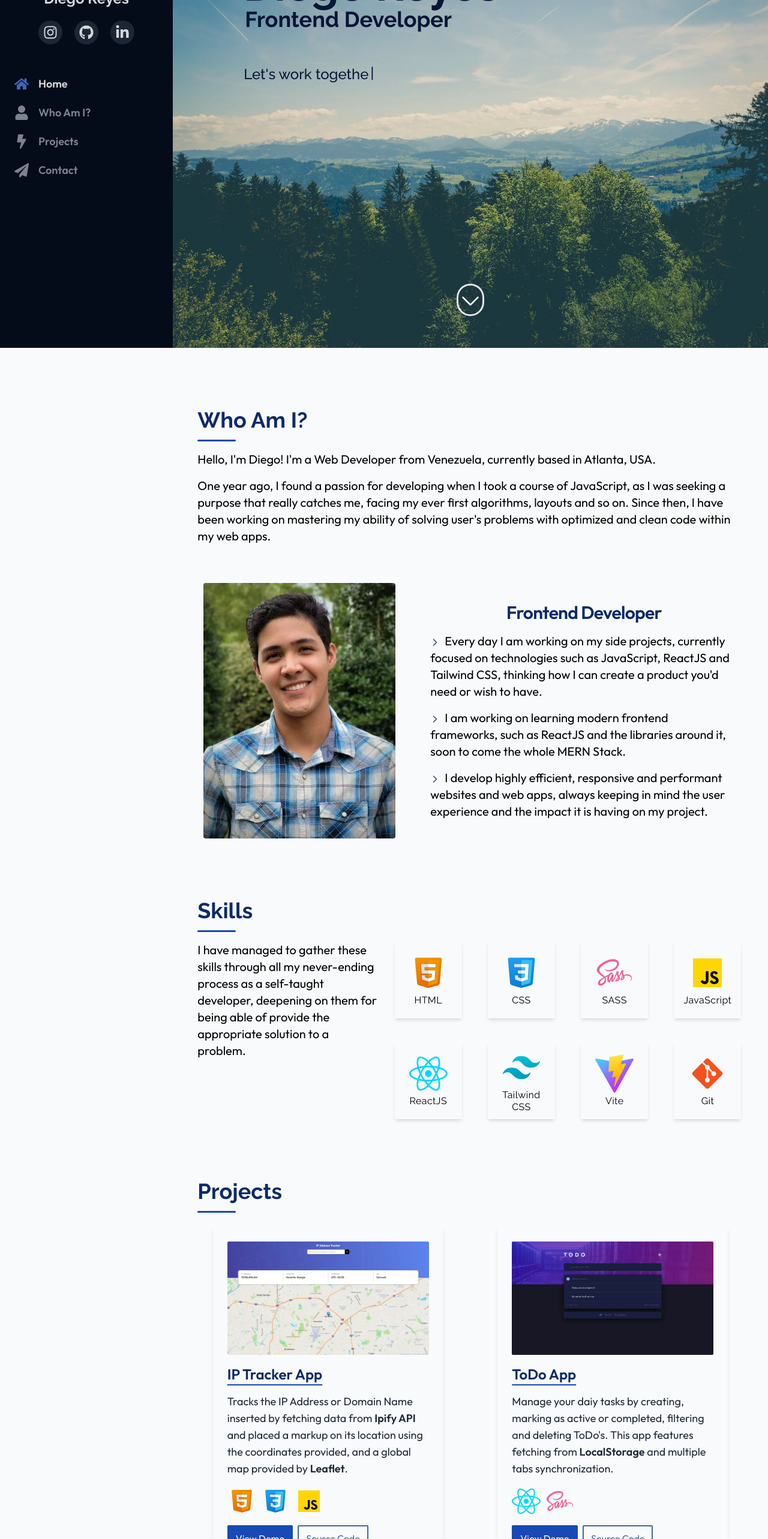
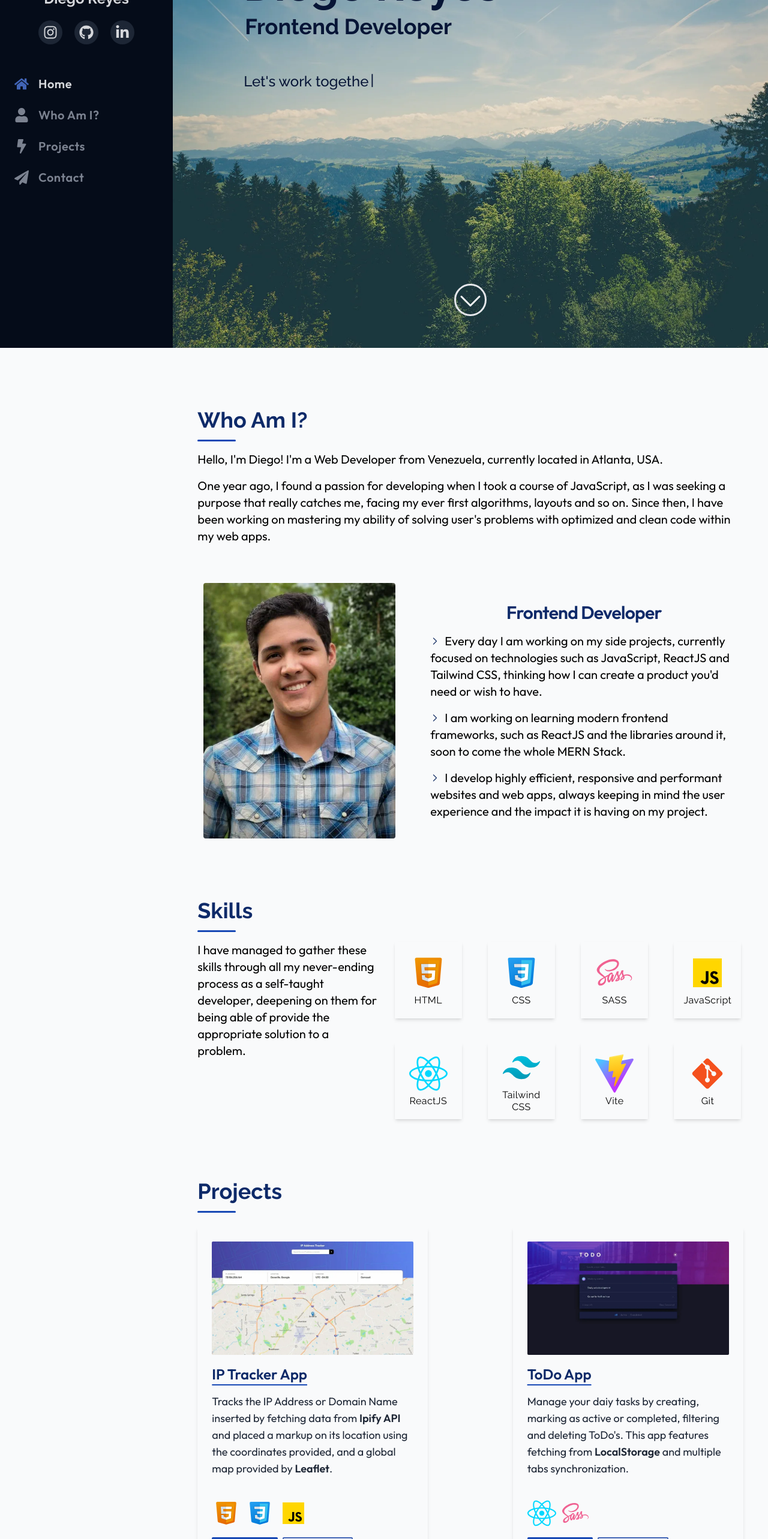
Before and after one commit to dreyescabrera/portfolio, a React (Vite) app: page / in a window 1280 px wide. Shown: the part 220-2786 px from the top of the page at 60% size. Built offline with nearby package versions, Linux system fonts and the light colour scheme.

Commit message:
minor changes ui after feedback

```diff
--- a/src/components/About/index.jsx
+++ b/src/components/About/index.jsx
@@ -9,7 +9,7 @@ function About({ refference }) {
     <section className="m-sm lg:m-lg" id="whoami?" ref={refference}>
       <SectionTitle text="Who Am I?" />
 
-      <TextContent text="Hello, I'm Diego! I'm a Web Developer from Venezuela, currently based in Atlanta, USA." />
+      <TextContent text="Hello, I'm Diego! I'm a Web Developer from Venezuela, currently located in Atlanta, USA." />
       <TextContent text="One year ago, I found a passion for developing when I took a course of JavaScript, as I was seeking a purpose that really catches me, facing my ever first algorithms, layouts and so on. Since then, I have been working on mastering my ability of solving user's problems with optimized and clean code within my web apps." />
 
       <section className="flex flex-col items-center gap-10 mt-8 lg:flex-row lg:justify-around xl:my-16">
--- a/src/components/Contact/Form/index.jsx
+++ b/src/components/Contact/Form/index.jsx
@@ -57,7 +57,7 @@ function Form() {
       ></textarea>
       <button
         type="submit"
-        className="mx-auto my-5 px-6 py-3 xs:text-lg bg-secondary text-white rounded hover:bg-primary transition-colors duration-200 lg:text-base lg:px-6"
+        className="mx-auto my-5 px-6 py-3 xs:text-lg bg-secondary text-white rounded-sm hover:bg-primary transition-colors duration-200 lg:text-base lg:px-6"
       >
         Send Email
       </button>
--- a/src/components/Hero/ScrollButton/index.jsx
+++ b/src/components/Hero/ScrollButton/index.jsx
@@ -1,19 +1,21 @@
 import React from "react";
 
 function ScrollButton() {
+  const scrollDown = () => {
+    scrollTo({
+      left: 0,
+      top: window.innerHeight,
+      behavior: "smooth",
+    });
+  };
+
   return (
     <button
-      className="relative row-start-4 col-start-3 justify-self-center self-center col-end-5 border-[3px] border-solid rounded-full text-white md:row-start-5 md:place-self-center"
+      className="relative row-start-4 col-start-3 justify-self-center self-center col-end-5 border-[3px] border-solid rounded-full text-white md:row-start-5 md:place-self-center hover:translate-y-1 transition-transform duration-500"
       type="button"
       name="Scroll Down"
       title="Scroll Down"
-      onClick={() => {
-        scrollTo({
-          left: 0,
-          top: window.innerHeight,
-          behavior: "smooth",
-        });
-      }}
+      onClick={scrollDown}
     >
       <svg
         xmlns="http://www.w3.org/2000/svg"
@@ -21,7 +23,7 @@ function ScrollButton() {
         viewBox="0 0 24 24"
         strokeWidth={1.5}
         stroke="currentColor"
-        className="relative top-[2px] w-10 h-12 "
+        className="relative top-[2px] w-12 h-12 "
       >
         <path
           strokeLinecap="round"
--- a/src/components/Hero/index.jsx
+++ b/src/components/Hero/index.jsx
@@ -13,13 +13,13 @@ function Hero({ refference }) {
       ref={refference}
     >
       <div className="col-start-1 row-start-2 col-end-7 tracking-tigh space-y-3 antialiased sm:space-y-4 lg:col-end-6 xl:col-end-5">
-        <h1 className="font-bold text-4xl xs:text-5xl sm:text-6xl lg:text-7xl">
+        <h1 className="font-bold mb-1 text-4xl xs:text-5xl sm:text-6xl lg:text-7xl lg:mb-3">
           Diego Reyes
         </h1>
-        <span className="pl-[2px] text-2xl font-semibold leading-7 lg:text-4xl">
+        <span className="pl-0.5 text-2xl font-semibold leading-7 lg:text-4xl">
           Frontend Developer
         </span>
-        <div className="pt-6 font-medium select-none lg:pt-10">
+        <div className="pt-6 font-medium select-none lg:pt-10 2xl:pt-14">
           <span
             className={`text-xl lg:text-2xl relative after:content-['|'] after:relative after:bottom-[2px] after:left-[3px] after:inline-block   ${
               textIsChanging
--- a/src/components/Projects/ProjectCard/index.jsx
+++ b/src/components/Projects/ProjectCard/index.jsx
@@ -22,7 +22,7 @@ function ProjectCard({ project }) {
         dangerouslySetInnerHTML={{
           __html: DOMPurify.sanitize(project.description),
         }}
-        className="text-gray-800 text-sm xs:text-base lg:text-lg"
+        className="pb-5 text-darkGray text-sm xs:text-base lg:text-lg"
       />
       <div className="flex my-4 gap-2">
         {project.technologies.map((tech) => (
--- a/src/components/Projects/index.jsx
+++ b/src/components/Projects/index.jsx
@@ -7,7 +7,7 @@ function Projects({ refference }) {
   return (
     <section className="m-sm lg:m-lg" id="projects" ref={refference}>
       <SectionTitle text="Projects" />
-      <section className="flex flex-wrap gap-8 justify-center mt-10 lg:gap-10 xl:justify-around">
+      <section className="flex flex-wrap gap-8 justify-center mt-10 lg:gap-10 xl:justify-between">
         {Object.values(projects).map((project) => (
           <ProjectCard project={project} key={project.title} />
         ))}
--- a/src/components/SidebarMenu/index.jsx
+++ b/src/components/SidebarMenu/index.jsx
@@ -29,7 +29,7 @@ function SidebarMenu({ sidebarIsOpen, activeNavItem, setSidebarIsOpen }) {
         />
       </ul>
       <nav className="pt-2 md:self-start lg:pt-8">
-        <ul className="flex flex-col gap-5 text-midGray font-semibold sm:text-xl md:text-lg">
+        <ul className="flex flex-col gap-5 text-midGray font-semibold tracking-wide text-lg md:text-xl md:gap-6">
           <NavItem
             name="home"
             id="home"
--- a/src/components/common/TextContent/index.jsx
+++ b/src/components/common/TextContent/index.jsx
@@ -7,7 +7,7 @@ function TextContent({ text, bulleted }) {
       {bulleted && (
         <Icon
           type="arrowLeft"
-          styles="w-4 h-4 inline-block text-[#21396c] mr-2"
+          styles="relative -top-0.5 w-4 h-4 inline-block text-[#21396c] mr-2"
         />
       )}
       {text}
```
